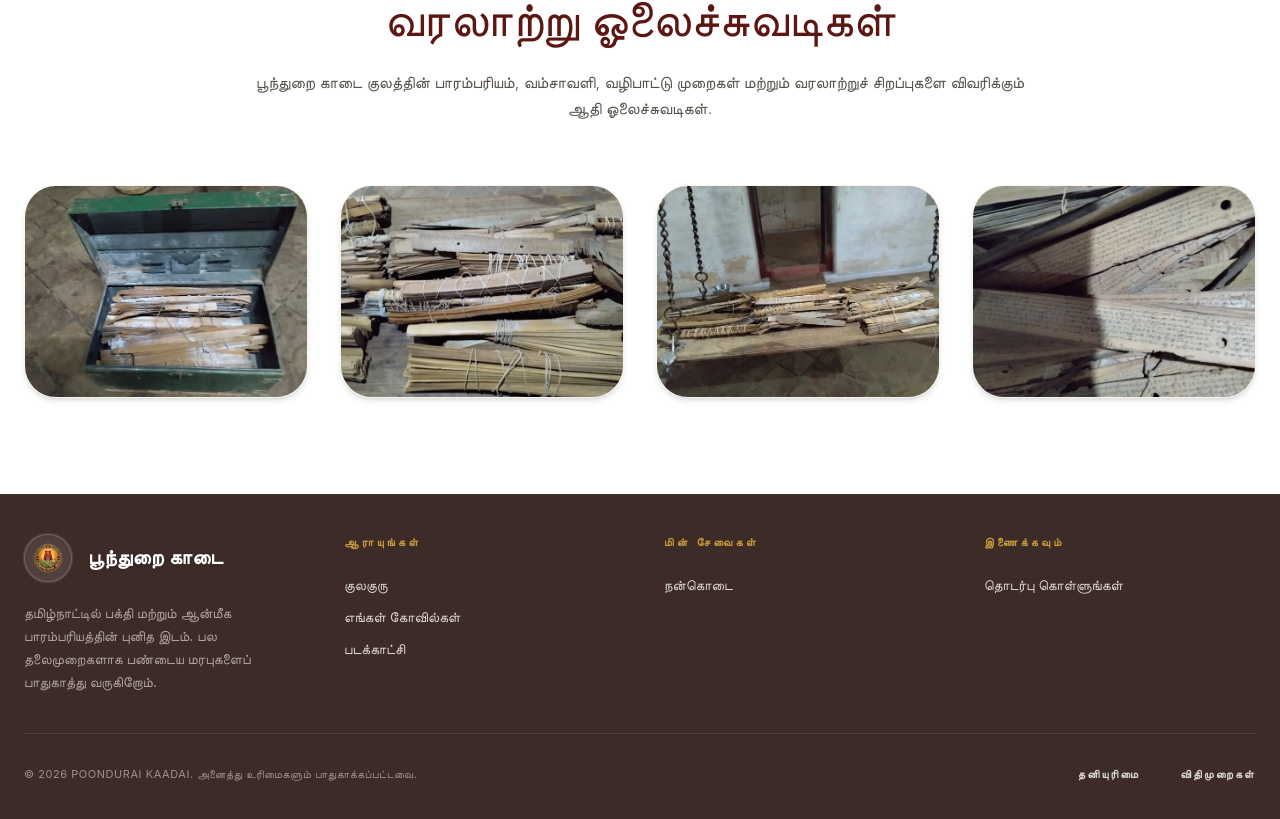
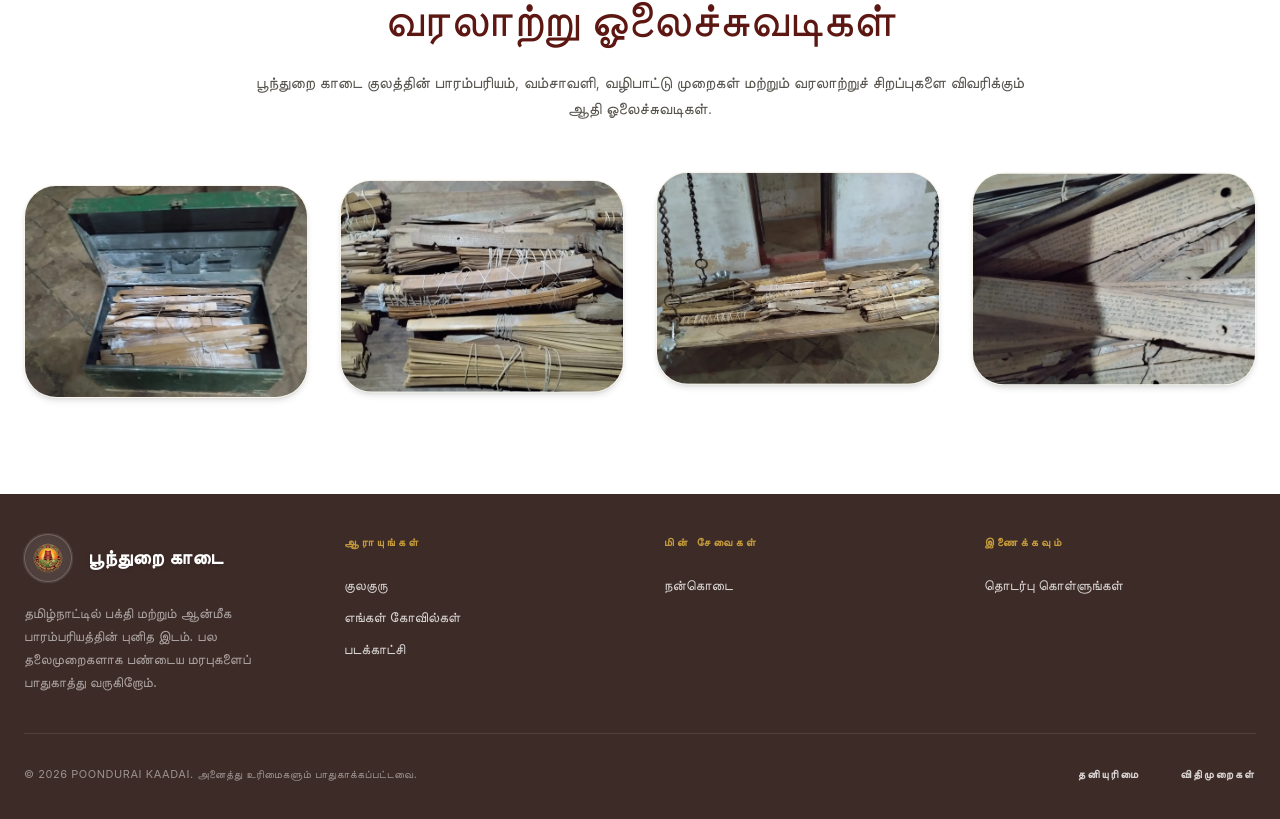
Before and after one commit to kaadaisoft-flutter/Kaadaikulam-Website, a React (Vite) app: page /history in a window 1280 px wide. Shown: the part 1749-2568 px from the top of the page. Built offline with nearby package versions, Linux system fonts and the light colour scheme; no server answers; the database is empty.

Commit message:
feat: add auto staggered floating animation to suvadi images

```diff
--- a/src/pages/History.jsx
+++ b/src/pages/History.jsx
@@ -203,24 +203,30 @@ const History = () => {
               className="grid grid-cols-1 sm:grid-cols-2 lg:grid-cols-4 gap-8"
             >
               {suvadiImages.map((img, index) => (
+                // Outer: handles scroll-in entrance (variants from parent)
                 <motion.div
                   key={index}
                   variants={{
-                    hidden: { opacity: 0, y: 50, scale: 0.95 },
+                    hidden: { opacity: 0, scale: 0.95 },
                     show: {
                       opacity: 1,
-                      y: 0,
                       scale: 1,
-                      transition: {
-                        type: "spring",
-                        stiffness: 70,
-                        damping: 15
-                      }
+                      transition: { type: "spring", stiffness: 70, damping: 15 }
                     }
                   }}
-                  whileHover={{ y: -12, scale: 1.02 }}
+                >
+                  {/* Inner: handles continuous auto-float animation */}
+                  <motion.div
+                    animate={{ y: [0, -14, 0] }}
+                    transition={{
+                      duration: 3,
+                      ease: "easeInOut",
+                      repeat: Infinity,
+                      delay: index * 0.6,
+                    }}
+                    whileHover={{ y: -18, scale: 1.04 }}
                     onClick={() => setSelectedSuvadiIndex(index)}
-                  className="group bg-white rounded-[32px] overflow-hidden border border-[#c49a3c]/10 shadow-md hover:shadow-2xl transition-all cursor-pointer aspect-[4/3] relative"
+                    className="group bg-white rounded-[32px] overflow-hidden border border-[#c49a3c]/10 shadow-md hover:shadow-2xl transition-shadow cursor-pointer aspect-[4/3] relative"
                   >
                     <img
                       src={img}
@@ -238,6 +244,7 @@ const History = () => {
                         </svg>
                       </div>
                     </div>
+                  </motion.div>
                 </motion.div>
               ))}
             </motion.div>
```
Lines whose indentation alone changed are shown as unchanged.
